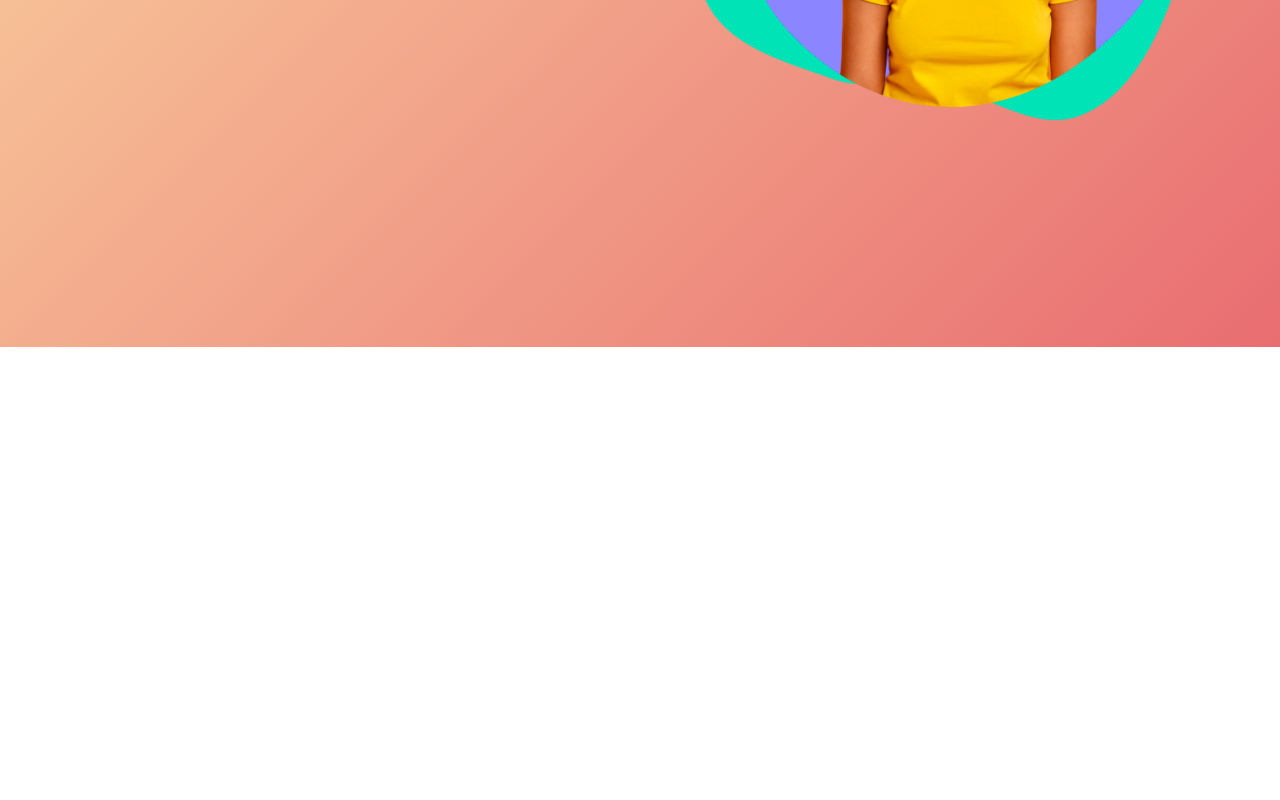
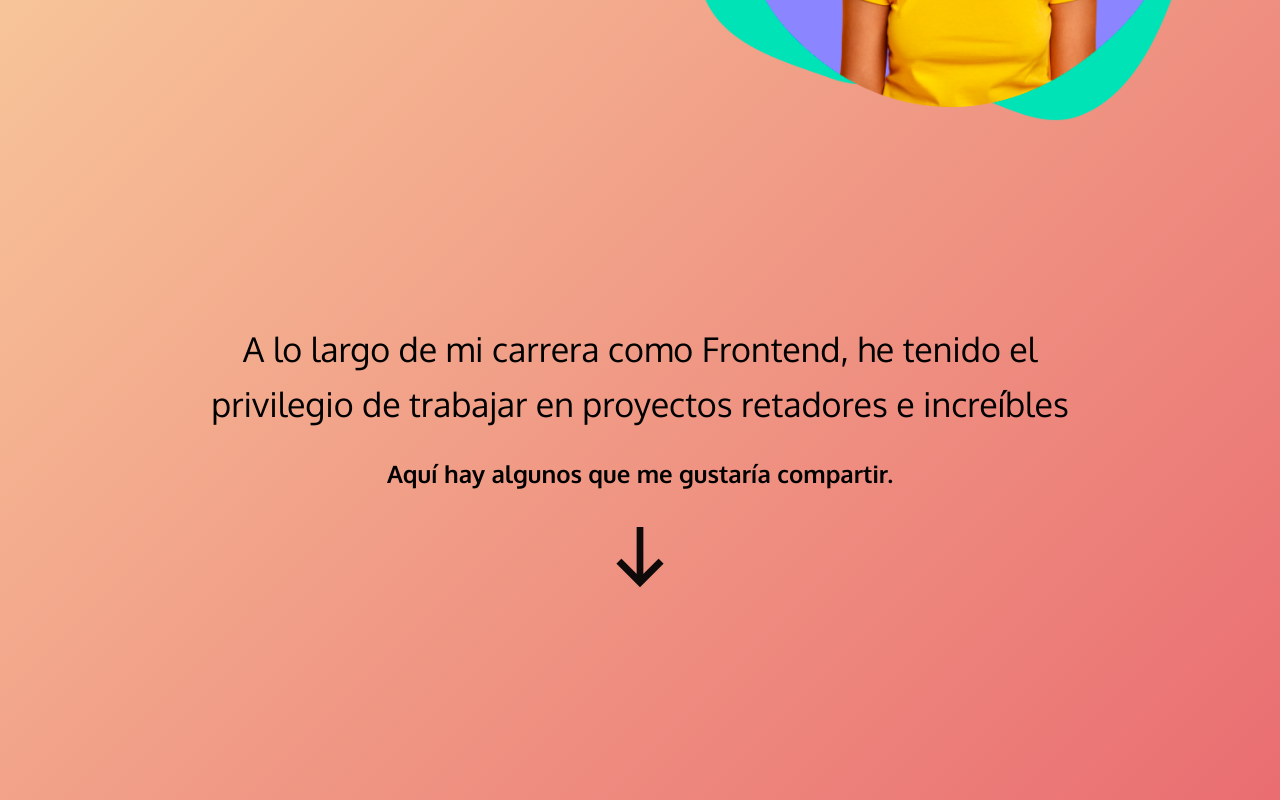
Before and after one commit to edgon85/portafolio-elisa, a plain HTML site: page index.html in a window 1280 px wide. Shown: the part 453-1253 px from the top of the page. Before the commit the page ends 800 px from the top, so only its background shows below. Drawn offline with Linux system fonts and the light colour scheme; files whose address does not match are found by name.

Commit message:
section comment implementado

```diff
--- /dev/null
+++ b/css/components/comment.css
@@ -0,0 +1,44 @@
+.comment-content {
+  text-align: center;
+  margin-block: 2.5rem;
+}
+
+.comment-content p {
+  margin: 0;
+}
+
+.comment-content p:first-child {
+  font-size: 1.5rem;
+  line-height: 2.4375rem;
+  margin-block-end: 1.5rem;
+}
+.comment-content p:nth-of-type(2) {
+  font: var(--headline5);
+  margin-block-end: 1.5rem;
+}
+
+.comment-content a {
+  text-decoration: none;
+  color: var(--black);
+  font-size: 5rem;
+}
+
+@media screen and (min-width: 768px) {
+
+    .comment-content {
+
+        margin-block: 12.5rem;
+      }
+
+  .comment-content p {
+    max-inline-size: 56.25rem;
+    margin: auto;
+  }
+
+  .comment-content p:first-child {
+    font-size: 2.125rem;
+    line-height: 3.4375rem;
+    margin-block-end: 1.5rem;
+    font-weight: 300;
+  }
+}
--- a/css/fonts.css
+++ b/css/fonts.css
@@ -43,6 +43,6 @@
   .icon-twitter:before {
     content: "\e905";
   }
-  .icons-down:before {
+  .icon-down:before {
     content: "\e906";
   }
--- a/css/index.css
+++ b/css/index.css
@@ -7,3 +7,4 @@
 @import './components/hero.css';
 @import './components/button-icon.css';
 @import './components/social.css';
+@import './components/comment.css';
--- a/index.html
+++ b/index.html
@@ -53,6 +53,18 @@
         </div>
     </section>
 
+    <section class="commnet">
+        <div class="wrapper">
+            <div class="comment-content">
+
+                <p>A lo largo de mi carrera como Frontend, he tenido el privilegio de trabajar en proyectos retadores e increíbles</p>
+                <p>Aquí hay algunos que me gustaría compartir.</p>
+                <a href="#"><i class="icon-down"></i></a>
+
+            </div>
+        </div>
+    </section>
+
        <!--  <button class="button">Button</button>
         <button class="button is-primary">Button</button>
         <button class="button is-secondary">Button</button>
```
